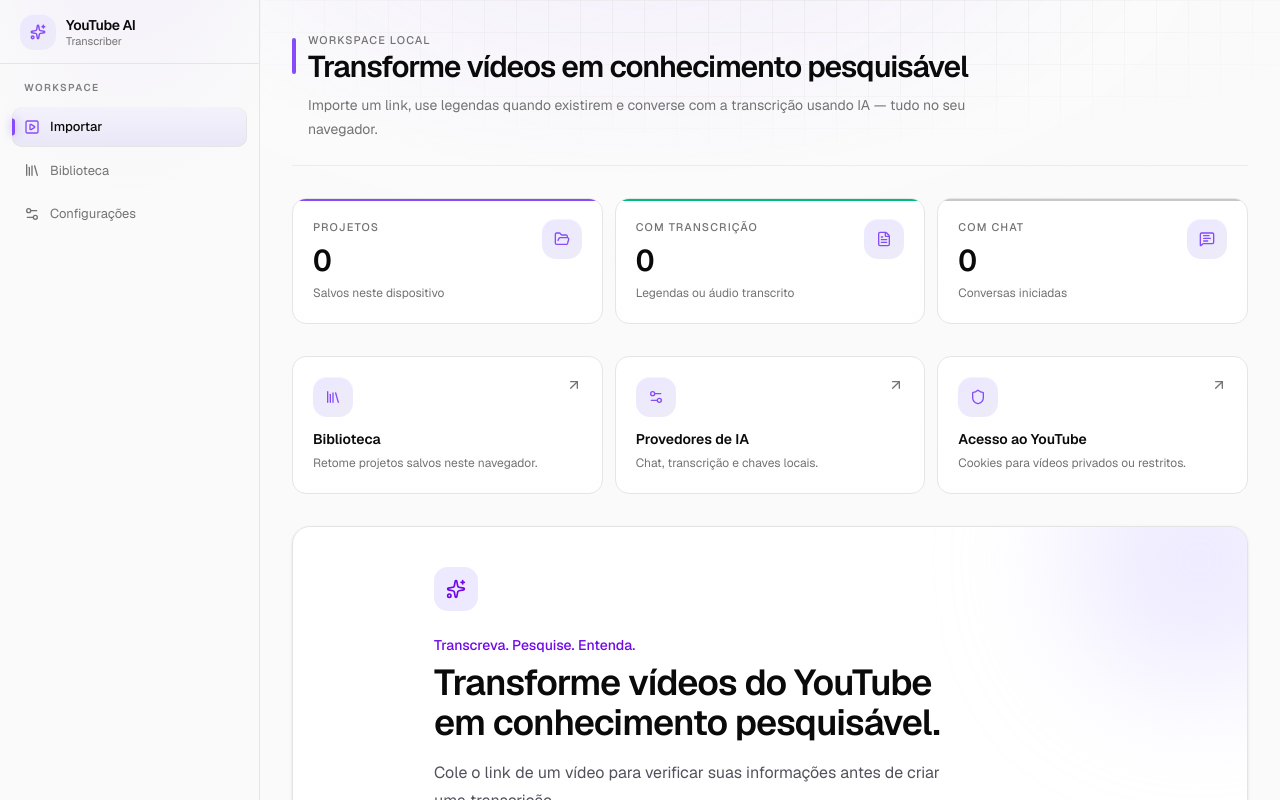
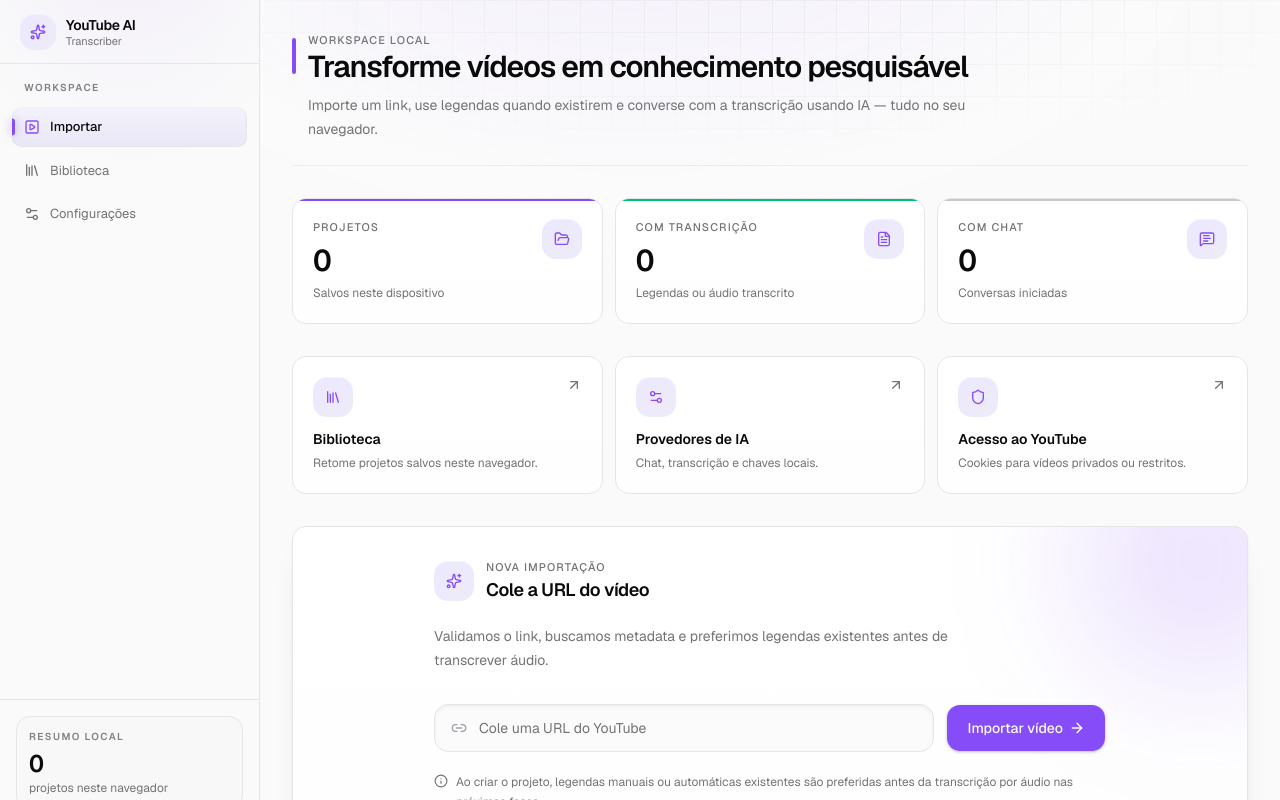
Before and after one commit to solerpedroo/youtube_ai_transcriber, a Next.js app: page / in a window 1280 px wide. Shown: the top 800 px of the page. Built offline with nearby package versions, Linux system fonts and the light colour scheme.

Commit message:
refactor(import): alinha card de URL ao design system e foco na ação

```diff
--- a/src/components/foundation/import-video-card.tsx
+++ b/src/components/foundation/import-video-card.tsx
@@ -120,23 +120,25 @@ export function ImportVideoCard() {
   }
 
   return (
-    <section className="relative overflow-hidden rounded-2xl border border-zinc-200 bg-white p-6 shadow-sm sm:p-10 dark:border-zinc-800 dark:bg-zinc-900">
-      <div className="pointer-events-none absolute -right-20 -top-24 size-64 rounded-full bg-violet-200/50 blur-3xl dark:bg-violet-950/30" />
+    <section className="surface-card surface-in relative overflow-hidden p-6 sm:p-8">
+      <div className="pointer-events-none absolute -right-20 -top-24 size-64 rounded-full bg-brand/15 blur-3xl" />
       <div className="relative mx-auto max-w-2xl">
-        <div className="mb-6 flex size-11 items-center justify-center rounded-xl bg-violet-100 text-violet-700 dark:bg-violet-950/50 dark:text-violet-300">
-          <Sparkles className="size-5" />
+        <div className="mb-5 flex items-center gap-3">
+          <span className="icon-tile grid size-10 place-items-center rounded-xl">
+            <Sparkles className="size-4 text-brand" />
+          </span>
+          <div>
+            <p className="label-caps text-brand">Nova importação</p>
+            <h2 className="text-lg font-semibold tracking-tight">Cole a URL do vídeo</h2>
+          </div>
         </div>
-        <p className="text-sm font-medium text-violet-700 dark:text-violet-300">Transcreva. Pesquise. Entenda.</p>
-        <h1 className="mt-2 text-balance text-3xl font-semibold tracking-tight sm:text-4xl">
-          Transforme vídeos do YouTube em conhecimento pesquisável.
-        </h1>
-        <p className="mt-4 max-w-xl text-pretty leading-7 text-zinc-600 dark:text-zinc-400">
-          Cole o link de um vídeo para verificar suas informações antes de criar uma transcrição.
+        <p className="max-w-xl text-pretty text-sm leading-6 text-muted-foreground">
+          Validamos o link, buscamos metadata e preferimos legendas existentes antes de transcrever áudio.
         </p>
         <form className="mt-8" onSubmit={handleSubmit}>
           <label className="sr-only" htmlFor="youtube-url">URL do vídeo do YouTube</label>
           <div className="flex flex-col gap-3 sm:flex-row">
-            <div className="flex h-12 flex-1 items-center gap-3 rounded-xl border border-zinc-300 bg-zinc-50 px-4 shadow-inner shadow-zinc-100 focus-within:border-violet-500 focus-within:ring-4 focus-within:ring-violet-500/10 dark:border-zinc-700 dark:bg-zinc-950 dark:shadow-none">
+            <div className="flex h-12 flex-1 items-center gap-3 rounded-xl border border-input bg-muted/40 px-4 shadow-inner focus-within:border-brand focus-within:ring-4 focus-within:ring-brand/15">
               <Link2 className="size-4 shrink-0 text-zinc-400" />
               <Input
                 id="youtube-url"
@@ -148,7 +150,7 @@ export function ImportVideoCard() {
                 className="h-auto min-w-0 flex-1 border-0 bg-transparent px-0 shadow-none focus-visible:border-0 focus-visible:ring-0"
               />
             </div>
-            <Button type="submit" size="lg" className="h-12 rounded-xl px-5" disabled={isLoading || isCreating}>
+            <Button type="submit" variant="brand" size="lg" className="h-12 rounded-xl px-5" disabled={isLoading || isCreating}>
               {isLoading ? <><LoaderCircle className="size-4 animate-spin" />Carregando</> : <>Importar vídeo <ArrowRight className="size-4" /></>}
             </Button>
           </div>
@@ -166,19 +168,19 @@ export function ImportVideoCard() {
           </div>
         )}
         {metadata && (
-          <div className="mt-6 overflow-hidden rounded-xl border border-zinc-200 bg-zinc-50 dark:border-zinc-800 dark:bg-zinc-950">
+          <div className="mt-6 overflow-hidden rounded-xl border border-border bg-muted/30">
             <div className="flex flex-col gap-4 p-4 sm:flex-row">
               {metadata.thumbnail && (
                 <img src={metadata.thumbnail} alt="Miniatura do vídeo" className="aspect-video w-full rounded-lg object-cover sm:w-44" />
               )}
               <div className="min-w-0 flex-1">
-                <p className="text-xs font-medium uppercase tracking-wide text-zinc-500">Vídeo encontrado</p>
+                <p className="label-caps">Vídeo encontrado</p>
                 <h2 className="mt-1 truncate font-semibold">{metadata.title}</h2>
-                <p className="mt-1 text-sm text-zinc-600 dark:text-zinc-400">
+                <p className="mt-1 text-sm text-muted-foreground">
                   {metadata.channel ?? "Canal não informado"} · {formatDuration(metadata.duration)}
                 </p>
                 <a
-                  className="mt-3 inline-flex items-center gap-1 text-xs text-violet-700 hover:underline dark:text-violet-300"
+                  className="mt-3 inline-flex items-center gap-1 text-xs text-brand hover:underline"
                   href={metadata.url}
                   target="_blank"
                   rel="noreferrer"
@@ -187,17 +189,17 @@ export function ImportVideoCard() {
                 </a>
               </div>
             </div>
-            <div className="flex justify-end gap-2 border-t border-zinc-200 p-3 dark:border-zinc-800">
+            <div className="flex justify-end gap-2 border-t border-border p-3">
               <Button type="button" variant="ghost" disabled={isCreating} onClick={() => setMetadata(null)}>
                 <X className="size-4" />Cancelar
               </Button>
-              <Button type="button" disabled={isCreating} onClick={() => void createProject()}>
+              <Button type="button" variant="brand" disabled={isCreating} onClick={() => void createProject()}>
                 {isCreating ? <><LoaderCircle className="size-4 animate-spin" />Buscando legendas</> : <>Criar projeto <ArrowRight className="size-4" /></>}
               </Button>
             </div>
           </div>
         )}
-        <div className="mt-5 flex items-start gap-2 text-xs leading-5 text-zinc-500 dark:text-zinc-400">
+        <div className="mt-5 flex items-start gap-2 text-xs leading-5 text-muted-foreground">
           <Info className="mt-0.5 size-3.5 shrink-0" />
           <p>
             Ao criar o projeto, legendas manuais ou automáticas existentes são preferidas antes da transcrição por áudio nas próximas fases.
```
